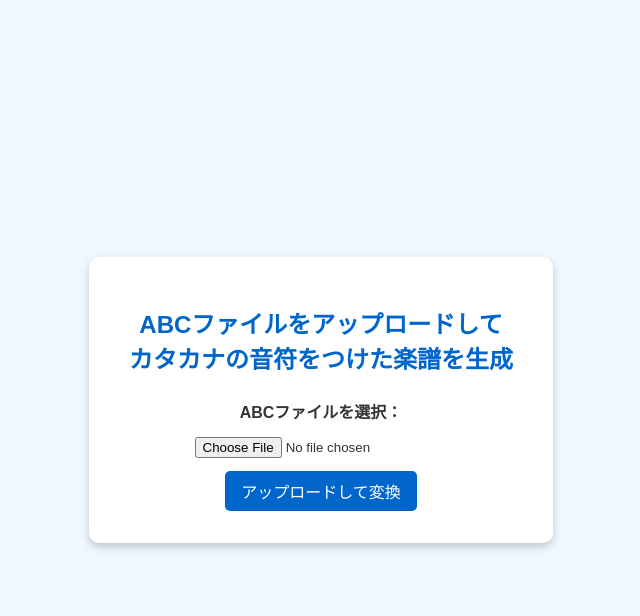
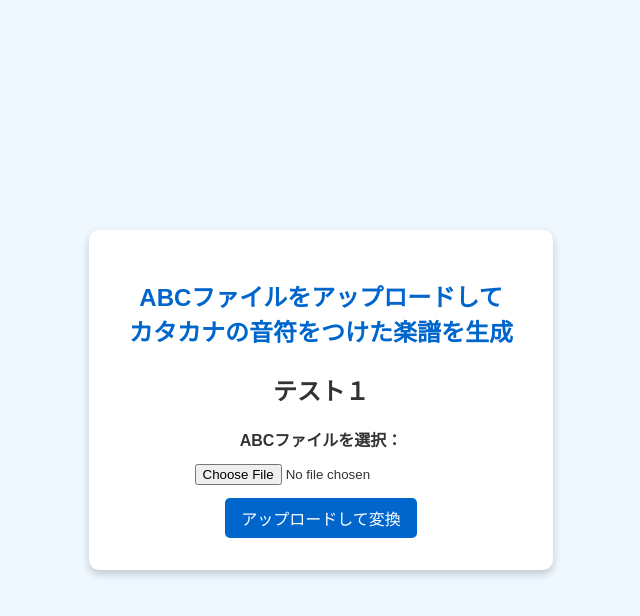
Before and after one commit to Utsugi0101/score_transformer, a Flask app: page / in a window 1280 px wide. Shown: the top 616 px of the page, without its empty margins (319-959 px from the left). Run offline with Flask 3, Linux system fonts and the light colour scheme.

```diff
--- a/templates/index.html
+++ b/templates/index.html
@@ -1,4 +1,3 @@
-<!DOCTYPE html>
 <!DOCTYPE html>
 <html lang="ja">
 <head>
@@ -7,7 +6,6 @@
     <title>ABCファイル変換</title>
     <link rel="icon" href="{{ url_for('static', filename='favicon.ico') }}" type="image/x-icon">
     <style>
-        /* 背景のスタイル */
         body {
             font-family: Arial, sans-serif;
             background-color: #f0f8ff;
@@ -70,6 +68,7 @@
 <body>
     <div class="container">
         <h1>ABCファイルをアップロードして<br>カタカナの音符をつけた楽譜を生成</h1>
+        <h2>テスト１</h2>
         <form action="/upload" method="POST" enctype="multipart/form-data">
             <label for="file">ABCファイルを選択：</label>
             <input type="file" name="file" accept=".abc" required>
```
